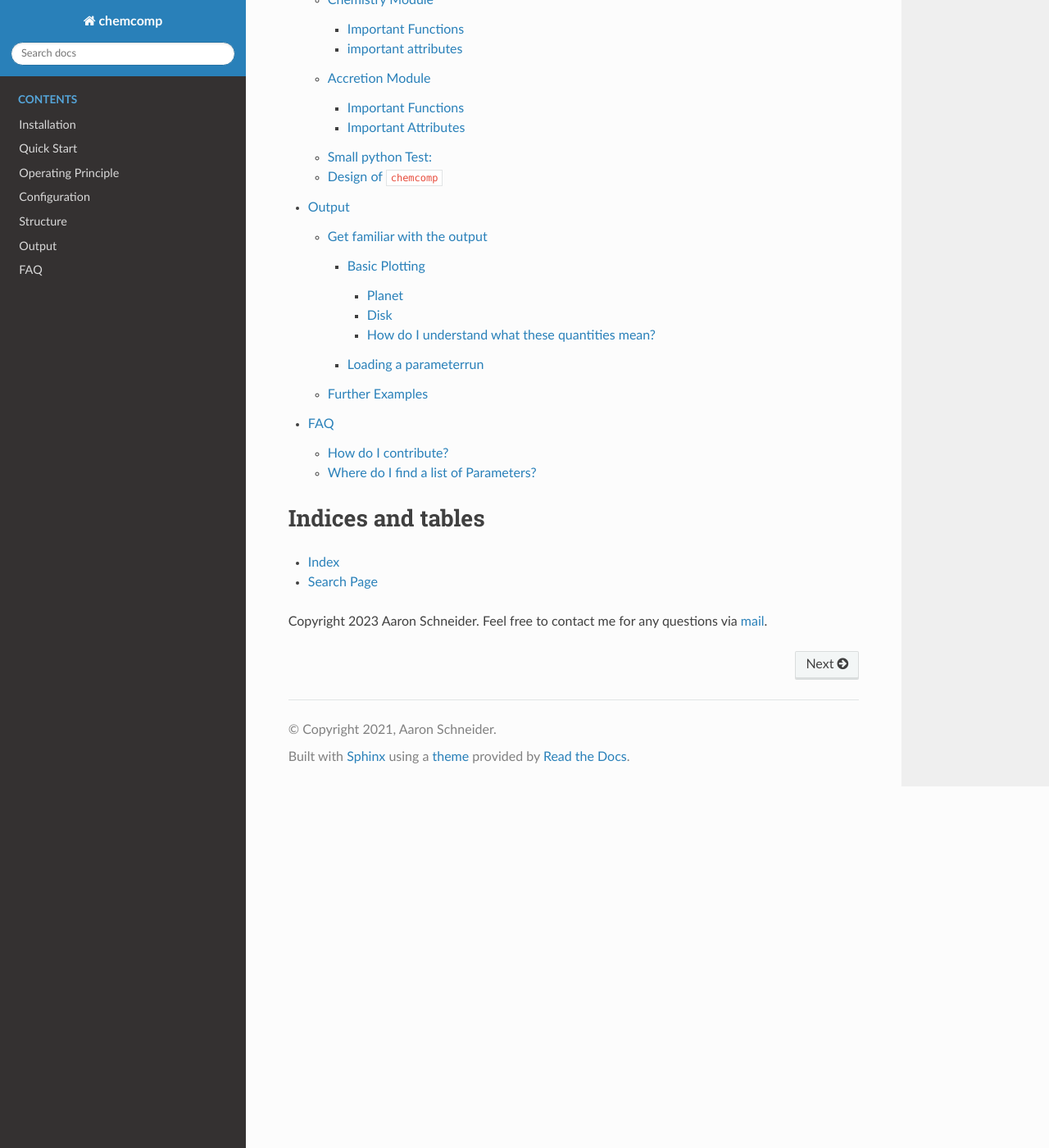
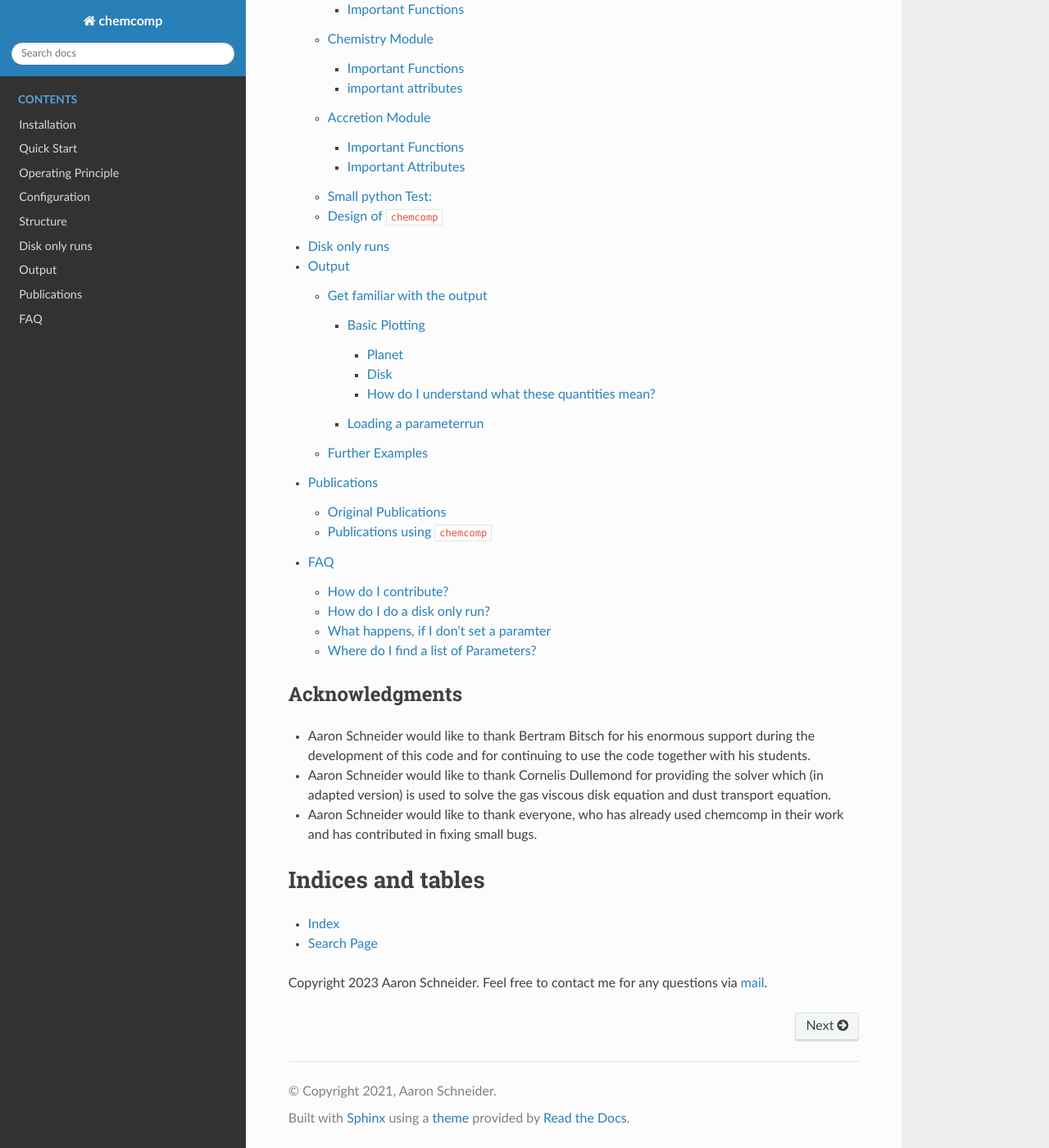
Before and after one commit to AaronDavidSchneider/chemcomp, a Sphinx documentation site: the page built from doc/source/index.rst, in a window 1280 px wide and 1400 px high, scrolled down 2334 px. Shown: the whole window at 82% size. Built offline with Sphinx 7.4.7 and the Read the Docs theme 2.0.0, drawn with Linux system fonts in a browser that asks for light colours.

Commit message:
some more docs

```diff
--- a/doc/source/Configuration/Config-File.rst
+++ b/doc/source/Configuration/Config-File.rst
@@ -1,6 +1,6 @@
 config.yaml
 ^^^^^^^^^^^
-.. Note:: The code is build to use cgs units! Either use cgs values or set unit conversion with `scale` in `chemcomp/helpers/import_config.py`
+.. warning:: The code is build to use cgs units internally. HOWEVER, most config entries come with a unit. If you want to introduce new parameters to the config file, either use cgs values or set unit conversion with `scale` in `chemcomp/helpers/import_config.py`.
 
 Example of unit conversion
 """"""""""""""""""""""""""
--- /dev/null
+++ b/doc/source/Disk-Only.rst
@@ -0,0 +1,13 @@
+Disk only runs
+""""""""""""""
+If you want to use ``chemcomp`` to run a disk model and don't care about a planet, you may use the following settings:
+
+In the ``config_planet`` section:
+
+* Set ``model`` to ``NoAccretion``. This will introduce a passive planet that ends the simulation, once planted into the disk.
+* Set ``t_0`` to the value for how long you want to evolve the disk, before the planet ends the simulation.
+
+In the ``defaults`` section:
+
+* Set ``save_disk`` to ``True`` to make sure the disk is stored
+* Set ``save_interval`` and ``save_disk_interval`` to a reasonable interval for which you require the disk quantities to be stored
--- a/doc/source/FAQ.rst
+++ b/doc/source/FAQ.rst
@@ -5,6 +5,14 @@ How do I contribute?
 """"""""""""""""""""
 If you want to contribute feel free to create a pull request! This way others can profit from your contribution as well!
 
+How do I do a disk only run?
+""""""""""""""""""""""""""""
+Checkout the ``config/config_paper_1.yaml`` together with ``jobs/paper_1_disk.yaml`` for an example
+
+What happens, if I don't set a paramter
+"""""""""""""""""""""""""""""""""""""""
+A default value will be used in most cases. Make sure to set all parameters, so that you can be sure about its value!
+
 Where do I find a list of Parameters?
 """""""""""""""""""""""""""""""""""""
 Head over to the Configuration -> config.yaml
--- a/doc/source/index.rst
+++ b/doc/source/index.rst
@@ -46,12 +46,20 @@ The physical model is in depth explained in `(Schneider & Bitsch 2021a) <https:/
    :caption: Contents
 
    Installation
-   Usage
+   Quick-Start
    Operating-Principle
    Configuration/Configuration
    Structure/Structure
+   Disk-Only
    Output
+   Publications
    FAQ
+
+Acknowledgments
+---------------
+* Aaron Schneider would like to thank Bertram Bitsch for his enormous support during the development of this code and for continuing to use the code together with his students.
+* Aaron Schneider would like to thank Cornelis Dullemond for providing the solver which (in adapted version) is used to solve the gas viscous disk equation and dust transport equation.
+* Aaron Schneider would like to thank everyone, who has already used chemcomp in their work and has contributed in fixing small bugs.
 
 Indices and tables
 ==================
```
Also changed, not shown: doc/source/Publications.rst (added, +33 -0 lines), doc/source/Quick-Start.rst (renamed from doc/source/Usage.rst, +17 -0 lines), 9 other files.
